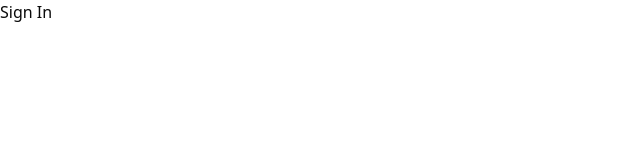
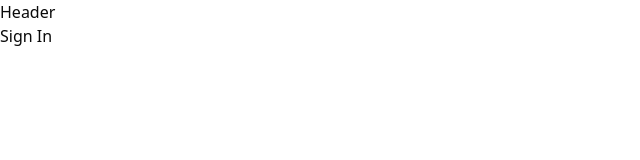
Before and after one commit to kajugadaniels/housify-client, a Next.js app: page /sign-in in a window 1280 px wide. Shown: the top 160 px of the page, without its empty margins (0-640 px from the left). Built offline with nearby package versions, Linux system fonts and the light colour scheme.

Commit message:
Add main components

```diff
--- a/src/app/(auth)/layout.tsx
+++ b/src/app/(auth)/layout.tsx
@@ -1,3 +1,5 @@
+import AuthHeader from "@/components/shared/auth/Header";
+
 export default function AuthLayout({
     children,
 }: Readonly<{
@@ -5,6 +7,7 @@ export default function AuthLayout({
 }>) {
     return (
         <div>
+            <AuthHeader />
             {children}
         </div>
     );
--- /dev/null
+++ b/src/components/shared/Footer.tsx
@@ -0,0 +1,11 @@
+import React from 'react'
+
+const Footer = () => {
+    return (
+        <div>
+            Footer
+        </div>
+    )
+}
+
+export default Footer
--- /dev/null
+++ b/src/components/shared/auth/Header.tsx
@@ -0,0 +1,11 @@
+import React from 'react'
+
+const AuthHeader = () => {
+    return (
+        <div>
+            Header
+        </div>
+    )
+}
+
+export default AuthHeader
```
